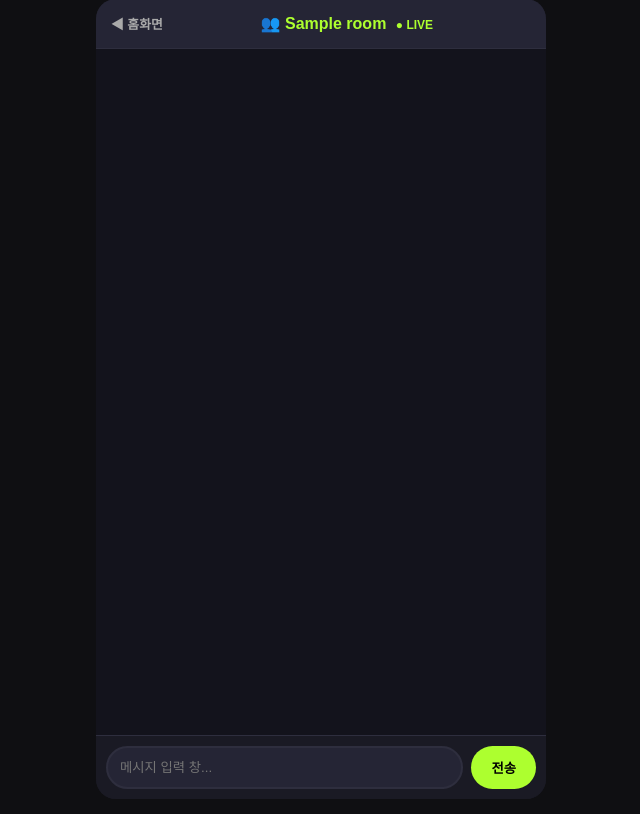
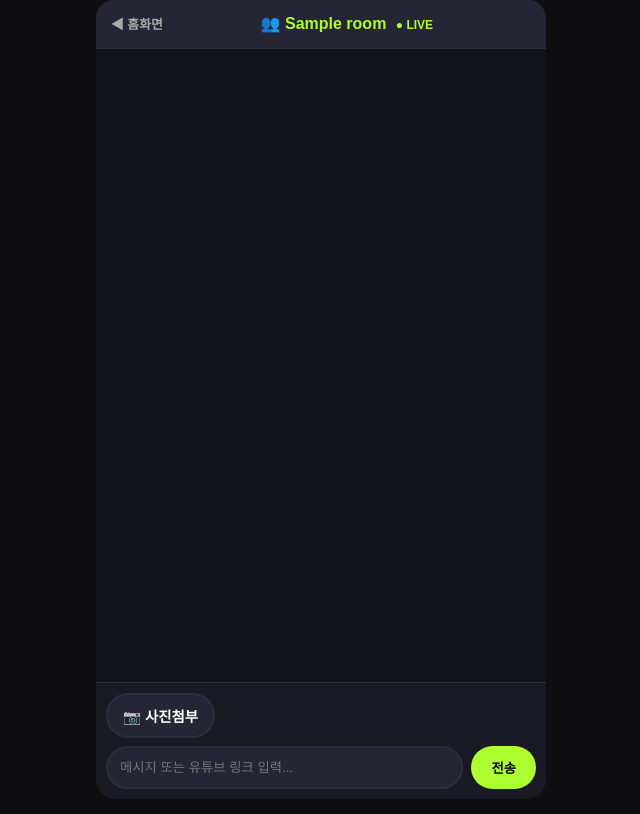
Before and after one commit to twinkelglue/App, a Flask app: page /group/chat/1 in a window 1280 px wide. Shown: the part 16-830 px from the top of the page, without its empty margins (319-959 px from the left). Run offline with Flask 3, Linux system fonts and the light colour scheme; the visitor is signed in with stand-in values (Sample User, id 1); tables that the repository leaves empty hold one stand-in row (values such as "Sample post").

Commit message:
Update chat.html

```diff
--- a/templates/chat.html
+++ b/templates/chat.html
@@ -12,9 +12,12 @@
         .bubble { margin-bottom: 12px; max-width: 75%; padding: 12px; border-radius: 15px; font-size: 0.95rem; line-height: 1.4; word-wrap: break-word; }
         .bubble.me { background: #adff2f; color: #000; margin-left: auto; border-top-right-radius: 2px; }
         .bubble.other { background: #252535; color: #fff; margin-right: auto; border-top-left-radius: 2px; }
-        .chat-footer { padding: 10px; background: #1a1a24; display: flex; gap: 8px; border-top: 1px solid #2e2e3e; }
+        .chat-footer { padding: 10px; background: #1a1a24; display: flex; flex-direction: column; gap: 8px; border-top: 1px solid #2e2e3e; }
+        .input-row { display: flex; gap: 8px; }
         input[type="text"] { flex: 1; padding: 12px; border-radius: 25px; border: 2px solid #2e2e3e; background: #252535; color: white; outline: none; }
+        .file-label { background: #252535; color: #fff; border: 2px solid #2e2e3e; padding: 10px 15px; font-weight: bold; border-radius: 25px; cursor: pointer; text-align: center; font-size: 0.9rem; }
         button { background: #adff2f; color: #000; border: none; padding: 0 20px; font-weight: bold; border-radius: 25px; cursor: pointer; }
+        .chat-img-preview { max-width: 100%; border-radius: 10px; margin-top: 5px; display: block; }
     </style>
 </head>
 <body>
@@ -31,20 +34,32 @@
                     {{ chat[0] }}
                 </div>
                 <div class="bubble {% if chat[0] == session['user'] %}me{% else %}other{% endif %}">
-                    {{ chat[1] }}
+                    <!-- 메시지 텍스트 렌더링 (유튜브 아이프레임 포함 가능하므로 safe 필터 적용) -->
+                    {% if chat[1] %}{{ chat[1]|safe }}{% endif %}
+
+                    <!-- 공유된 사진이 있는 경우 렌더링 -->
+                    {% if chat[2] %}
+                        <img src="/static/{{ chat[2] }}" class="chat-img-preview" alt="공유 사진">
+                    {% endif %}
                 </div>
             {% endfor %}
         </div>
 
-        <form class="chat-footer" method="post" action="">
-            <input type="text" name="message" id="msg-input" placeholder="메시지 입력 창..." required autocomplete="off" autofocus>
-            <button type="submit">전송</button>
+        <form class="chat-footer" method="post" action="" enctype="multipart/form-data">
+            <div style="display: flex; gap: 5px; align-items: center;">
+                <label for="chat_img" class="file-label">📷 사진첨부</label>
+                <input type="file" name="chat_img" id="chat_img" accept="image/*" style="display: none;" onchange="alert('사진이 선택되었습니다!')">
+            </div>
+            <div class="input-row">
+                <input type="text" name="message" id="msg-input" placeholder="메시지 또는 유튜브 링크 입력..." autocomplete="off" autofocus>
+                <button type="submit">전송</button>
+            </div>
         </form>
     </div>
 
     <script>
         const chatBox = document.getElementById('chat-box-div');
-        chatBox.scrollTop = chatBox.scrollHeight; // 진입 시 자동 최하단 스크롤
+        chatBox.scrollTop = chatBox.scrollHeight;
 
         function fetchMessages() {
             fetch('/api/chat_history/{{ room_type }}/{{ room_id }}')
@@ -54,17 +69,24 @@
                     data.forEach(chat => {
                         let isMe = (chat.sender === "{{ session['user'] }}");
                         html += `<div style="font-size:0.75rem; color:#888; text-align: ${isMe ? 'right' : 'left'}; margin-bottom:2px;">${chat.sender}</div>`;
-                        html += `<div class="bubble ${isMe ? 'me' : 'other'}">${chat.message}</div>`;
+                        html += `<div class="bubble ${isMe ? 'me' : 'other'}">`;
+                        if(chat.message) {
+                            html += chat.message;
+                        }
+                        if(chat.file_path) {
+                            html += `<img src="/static/${chat.file_path}" class="chat-img-preview" alt="공유 사진">`;
+                        }
+                        html += `</div>`;
                     });
 
-                    let isBottom = (chatBox.scrollHeight - chatBox.clientHeight <= chatBox.scrollTop + 60);
+                    let isBottom = (chatBox.scrollHeight - chatBox.clientHeight <= chatBox.scrollTop + 80);
                     chatBox.innerHTML = html;
                     if(isBottom) {
-                        chatBox.scrollTop = chatBox.scrollHeight; // 새 톡 오면 자동 카톡식 스크롤 하강
+                        chatBox.scrollTop = chatBox.scrollHeight;
                     }
-                }).catch(e => console.log("동기화 홀딩..."));
+                }).catch(e => console.log("싱크 연동 대기..."));
         }
-        setInterval(fetchMessages, 3000); // 3초 주기 강제 라이브 싱크
+        setInterval(fetchMessages, 3000);
     </script>
 </body>
 </html>
```
